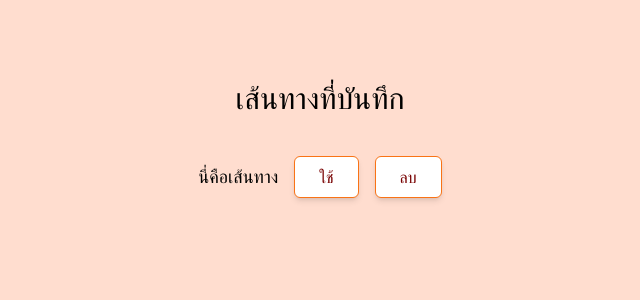
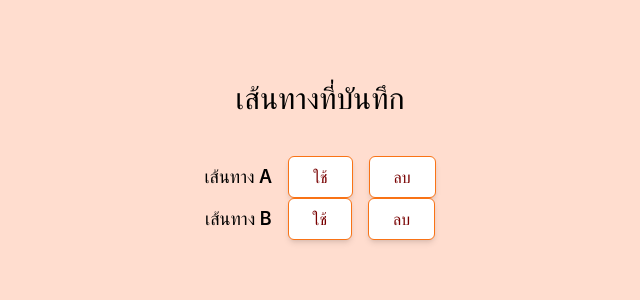
Before and after one commit to Sunioatm/SE-TermProject-Backend, a React (Vite) app: page /favouriteroute in a window 1280 px wide. Shown: the top 300 px of the page, without its empty margins (320-960 px from the left). Built offline with nearby package versions, Linux system fonts and the light colour scheme.

Commit message:
test mockup data
add mockup data
test mockup data

```diff
--- a/src/Favouriteroute.jsx
+++ b/src/Favouriteroute.jsx
@@ -2,31 +2,44 @@ import { Link } from "react-router-dom";
 import { tv } from "tailwind-variants";
 import { InputForm } from "./components/InputForm";
 import { Button } from "./components/Button";
+import React, { useState } from 'react';
+
 
 const FavouriteroutePage = tv({
     slots: {
       base: "flex flex-col h-screen items-center pt-20",
       headerText: "text-3xl font-bold mb-10",
+      button: "text-[#780000] font-bold px-6 py-2 rounded-md border border-solid border-orange-500 bg-white shadow-md hover:bg-gray-100 transition ease-in-out duration-300",
+      span: "text-lg font-semibold",
     },
   });
 
-const { base, headerText } = FavouriteroutePage();
+const { base, headerText,button,span } = FavouriteroutePage();
 
 
 
 export default function Favouriteroute() {
+  const mockData = [
+    { id: 1, route: 'เส้นทาง A' },
+    { id: 2, route: 'เส้นทาง B' },
+    // more date.....
+  ];
+  const [data, setData] = useState(mockData); // ใช้ข้อมูลจำลองเป็นตัวอย่าง
+
   return (
     <main className={base()}>
       <h1 className={headerText()}>เส้นทางที่บันทึก</h1>
-        <section className="flex justify-center items-center w-4/5 space-x-4">
-          <span className="text-lg font-semibold">นี่คือเส้นทาง</span>
-          <button className="text-[#780000] font-bold px-6 py-2 rounded-md border border-solid border-orange-500 bg-white shadow-md hover:bg-gray-100 transition ease-in-out duration-300">
+      {data.map((item) => (
+        <section key={item.id} className="flex justify-center items-center w-4/5 space-x-4">
+          <span className={span()}>{item.route}</span>
+          <button className={button()}>
             ใช้
           </button>
-          <button className="text-[#780000] font-bold px-6 py-2 rounded-md border border-solid border-orange-500 bg-white shadow-md hover:bg-gray-100 transition ease-in-out duration-300">
+          <button className={button()}>
             ลบ
           </button>
         </section>
+      ))}
     </main>
   );
 }
```
Lines whose indentation alone changed are shown as unchanged.
